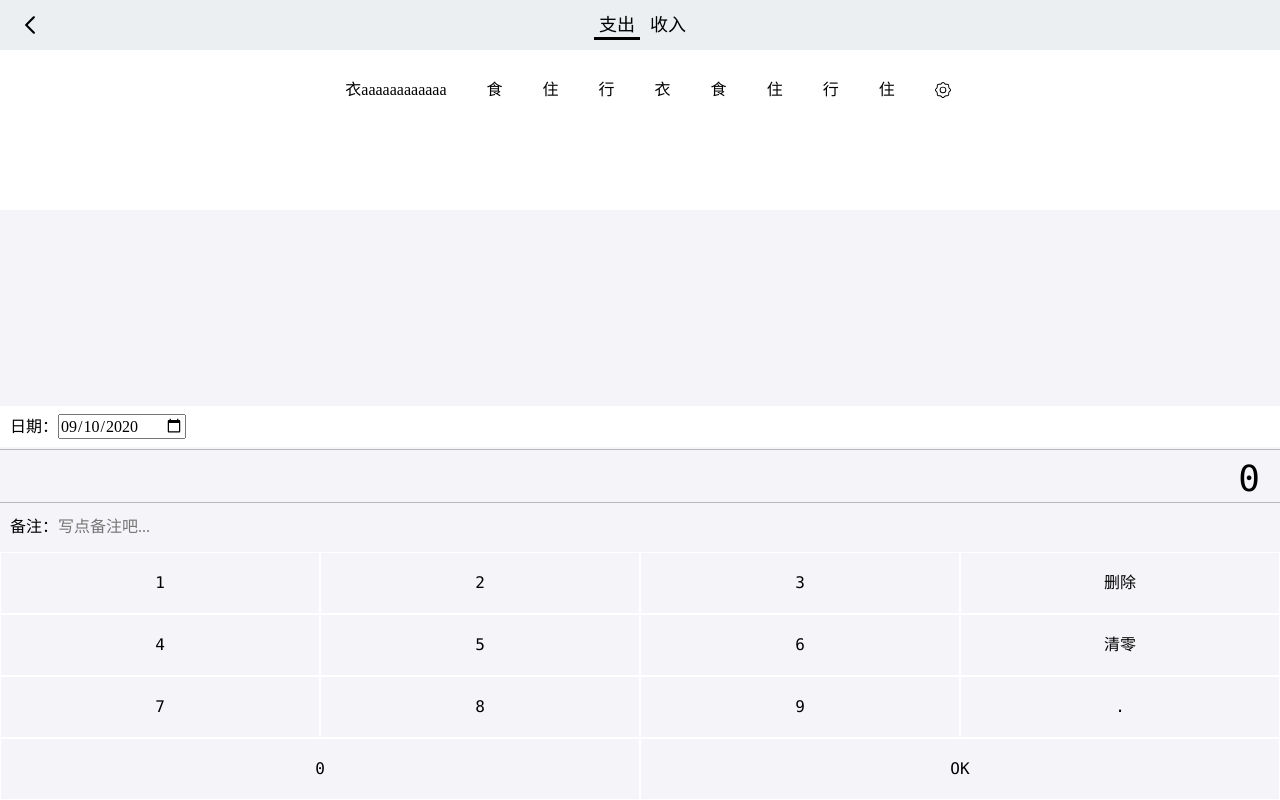
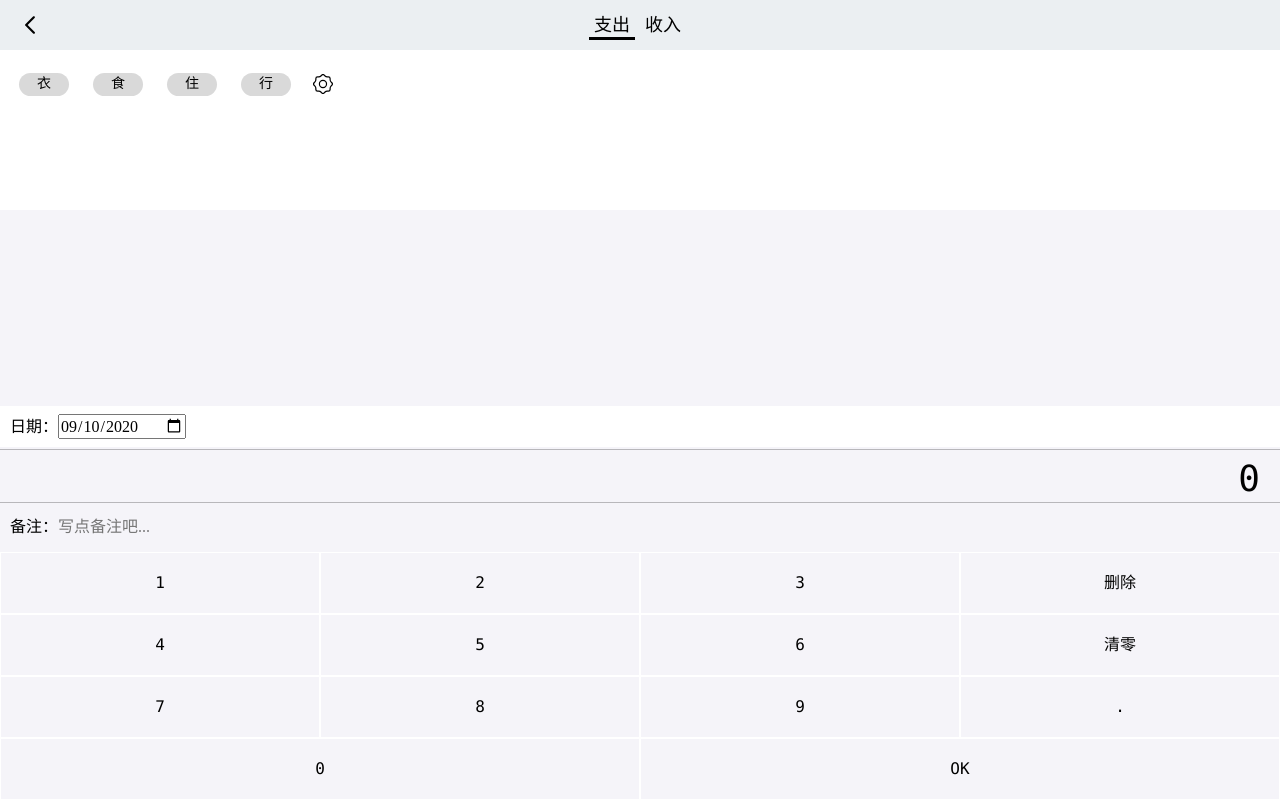
Before and after one commit to h666t/tally-react, a React app: page /Money in a window 1280 px wide. Built offline with nearby package versions, Linux system fonts and the light colour scheme.

Commit message:
refactor datasource of category&tags

```diff
--- a/src/components/Category.tsx
+++ b/src/components/Category.tsx
@@ -17,7 +17,14 @@ const CategorySelection = styled.section`
       margin-right: 5px;
       position: relative;
       padding: 5px;
-      &:after{
+    }
+    span:nth-child(2){
+      height: 62px;
+      margin-right: 5px;
+      position: relative;
+      padding: 5px;
+    }
+    .selected:after{
         position: absolute;
         left: 0;
         bottom:0;
@@ -25,10 +32,6 @@ const CategorySelection = styled.section`
         content: '';
         border-bottom: 3px solid black;
       }
-    }
-    span:nth-child(2){
-      margin-left: 5px;
-    }
     }
 
     > .category-left{
@@ -44,15 +47,22 @@ const Square = styled.div`
   height: 20px;
   margin-right: 20px;
 `
+type Props = {
+  category: '+'|'-'
+  onClick:()=>void
+}
 
-const Category:React.FC = ()=>{
+const Category:React.FC<Props> = (props)=>{
+  const {children,onClick,category} = props
   const history = useHistory()
   return (
     <CategorySelection>
       <Icon id={'#left'} prefix={'category-left'} onClick={()=>{history.push('/')}} />
       <div>
-        <span>支出</span>
-        <span>收入</span>
+        <span className={category==='-'?'selected':''}
+              onClick={onClick}>支出</span>
+        <span className={category==='+'?'selected':''}
+              onClick={onClick}>收入</span>
       </div>
       <Square/>
     </CategorySelection>
--- /dev/null
+++ b/src/hook/useDataSource.tsx
@@ -0,0 +1,30 @@
+import {useEffect, useState} from 'react';
+
+type DataSourceItem = {
+  category: '+'|'-'
+  tags: number[]
+  date: string
+  amount: string
+  note: string
+}
+const useDataSource = ()=>{
+
+  const [dataSourceItem,setDataSourceItem] = useState<DataSourceItem>({
+    category:'-',tags:[],date:'',amount:'',note:''
+  })
+  useEffect(()=>{
+    setDataSourceItem({category:'-',tags:[],date:'',amount:'',note:''})
+  },[])
+
+  const setCategory = (category:'+'|'-')=>{
+    setDataSourceItem({...dataSourceItem,category:category})
+  }
+
+  const setBeSelectedTags = (idArray:number[])=>{
+    setDataSourceItem({...dataSourceItem,tags:idArray})
+  }
+
+  return {dataSourceItem,setCategory,setBeSelectedTags}
+}
+
+export {useDataSource}
--- /dev/null
+++ b/src/hook/useTags.tsx
@@ -0,0 +1,32 @@
+import {useEffect, useState} from 'react';
+import {idCreator} from '../lib/idCreator';
+import {useUpdate} from './useUpdate';
+
+export type TypeTagsItem = {
+  id:number
+  name:string
+}
+
+
+
+
+const useTags = ()=>{
+  const [tags,setTags] = useState<TypeTagsItem[]>([])
+
+  useEffect(()=>{
+      setTags(JSON.parse(window.localStorage.getItem('tags')
+        || JSON.stringify([
+        {id:idCreator(),name:'衣'},
+        {id:idCreator(),name:'食'},
+        {id:idCreator(),name:'住'},
+        {id:idCreator(),name:'行'},
+      ])))
+  },[])
+
+  useUpdate(()=>{
+    window.localStorage.setItem('tags',JSON.stringify(tags))
+  },[tags])
+  return {tags}
+}
+
+export {useTags}
--- /dev/null
+++ b/src/hook/useUpdate.tsx
@@ -0,0 +1,16 @@
+import {useEffect, useRef} from 'react';
+
+const useUpdate = (fn:()=>void,deps:any[])=>{
+  const ref1 = useRef(0)
+  useEffect(()=>{
+    ref1.current+=1
+  })
+  useEffect(()=>{
+    if (ref1.current>1){
+      fn()
+      return;
+    }
+  },deps)
+}
+
+export {useUpdate}
--- /dev/null
+++ b/src/lib/idCreator.tsx
@@ -0,0 +1,8 @@
+let i: number = JSON.parse(window.localStorage.getItem('idMAX') || '0')
+const idCreator = ()=>{
+  i+=1
+  window.localStorage.setItem('idMAX',JSON.stringify(i))
+  return i
+}
+
+export {idCreator}
--- a/src/view/Money.tsx
+++ b/src/view/Money.tsx
@@ -1,9 +1,11 @@
-import React from 'react';
+import React, {useState} from 'react';
 import {NavLink,useHistory} from 'react-router-dom';
 import {Category} from '../components/Category';
 import {Tags} from './Money/Tags';
 import {NumberPad} from './Money/NumberPad';
 import styled from 'styled-components';
+import {TypeTagsItem} from '../hook/useTags';
+import {useDataSource} from '../hook/useDataSource';
 
 const MoneyWrapper = styled.div`
     display: flex;
@@ -13,13 +15,38 @@ const MoneyWrapper = styled.div`
 `
 
 const Money:React.FC = () => {
+  const {dataSourceItem,setCategory,setBeSelectedTags} = useDataSource()
+  const [date,setDate] = useState<string>('')
+  const changeCategory=()=>{
+    if (dataSourceItem.category==='-'){
+      setCategory('+')
+    }else {
+      setCategory('-')
+    }
+  }
+  const changeBeSelectedTags = (id:number)=>{
+    const index = dataSourceItem.tags.indexOf(id)
+    if (index<0){
+      setBeSelectedTags([...dataSourceItem.tags,id])
+    }
+    else {
+      setBeSelectedTags(dataSourceItem.tags.filter(item=>item!==id))
+    }
+  }
+
+  const changeDate= (date: string)=>{
+    setDate(date)
+  }
   return (
       <MoneyWrapper>
         <div>
-          <Category/>
-          <Tags/>
+          <Category category={dataSourceItem.category}
+                    onClick={changeCategory}
+          />
+          <Tags beSelectedTags={dataSourceItem.tags}
+                onClick={changeBeSelectedTags}/>
         </div>
-        <NumberPad/>
+        <NumberPad />
       </MoneyWrapper>
   )
 }
--- a/src/view/Money/Date.tsx
+++ b/src/view/Money/Date.tsx
@@ -10,11 +10,12 @@ const DateWrapper = styled.div`
       background: white;
 `
 
+
 const Date:React.FC = ()=>{
   return (
     <DateWrapper>
       <span>日期：</span>
-      <input type={'date'} value={'2020-09-10'}/>
+      <input type={'date'} defaultValue={'2020-09-10'}/>
     </DateWrapper>
   )
 }
--- a/src/view/Money/NumberPad.tsx
+++ b/src/view/Money/NumberPad.tsx
@@ -6,22 +6,18 @@ import {NumberPadOutput} from './NumberPadOutput';
 import {Note} from './Note';
 import {Calculator} from './Calculator';
 
-const NumberPadWrapper = styled.div`
-    > .numberPad{
 
-    }
-`
 
 const NumberPad:React.FC = ()=>{
   return (
-    <NumberPadWrapper>
-      <Date/>
+    <div>
+      <Date  />
       <Line/>
       <NumberPadOutput/>
       <Line/>
       <Note/>
      <Calculator/>
-    </NumberPadWrapper>
+    </div>
   )
 }
 
--- a/src/view/Money/Tags.tsx
+++ b/src/view/Money/Tags.tsx
@@ -1,6 +1,7 @@
 import React from 'react';
 import styled from 'styled-components';
 import {Icon} from '../../components/Icon';
+import {TypeTagsItem, useTags} from '../../hook/useTags';
 
 const TagList = styled.div`
     height: 160px;
@@ -8,45 +9,66 @@ const TagList = styled.div`
     padding: 15px;
     overflow: auto;
     display: flex;
-    justify-content: center;
+    > div{
+          margin: 0 -12px;
+          padding: 0 4px;
+      >div{
+            background: #D9D9D9;
+            display: inline-block;
+            padding: 3px 18px;
+            font-size: 14px;
+            margin: 8px 12px;
+            border-radius: 18px;
+      }
+      > .settingWrapper{
+            background: white;
+            display: inline-block;
+            padding: 3px 10px;
+            font-size: 14px;
+            margin: 8px 10px;
+            position: relative;
+            >.setting{
+                position: absolute;
+                width: 20px;
+                height: 20px;
+                top:0;
+                left: 50%;
+                transform: translateX(-50%);
+            }
+      }
 
-    > div{
-      margin-left: -10px;
-      >span{
-        padding: 5px 15px;
-        margin-left: 10px;
-        line-height: 40px;
-        position: relative;
-        display: inline-block;
-        .setting{
-        position: absolute;
-          height: 30px;
-          width: 16px;
-          top: 50%;
-          transform: translateY(-50%);
-        }
+      >.selected{
+          background: #333333;
+          color: white;
+          border-radius: 15px;
       }
     }
 `
 
-const Tags:React.FC = ()=>{
+type Props = {
+  beSelectedTags:number[]
+  onClick : (id:number)=>void
+}
+
+const Tags:React.FC<Props> = (props)=>{
+  const {beSelectedTags,onClick} = props
+  const {tags} = useTags()
   return (
     <TagList>
-        <div>
-            <span>衣aaaaaaaaaaaa</span>
-            <span>食</span>
-            <span>住</span>
-            <span>行</span>
-            <span>衣</span>
-            <span>食</span>
-            <span>住</span>
-            <span>行</span>
-          <span>住</span>
-          <span>
-            <Icon id={'#setting'} prefix={'setting'}/>
-          </span>
+      <div>
+        {tags.map(item=>
+          <div key={item.id}
+                onClick={()=>{onClick(item.id)}}
+                className={beSelectedTags.indexOf(item.id)>=0 ? 'selected' : ''}>
+              {item.name}
+            </div>
+        )}
+        <div className={'settingWrapper'}>
+          <Icon id={'#setting'} prefix={'setting'}/>
+        </div>
 
-        </div>
+
+      </div>
 
     </TagList>
   )
```
